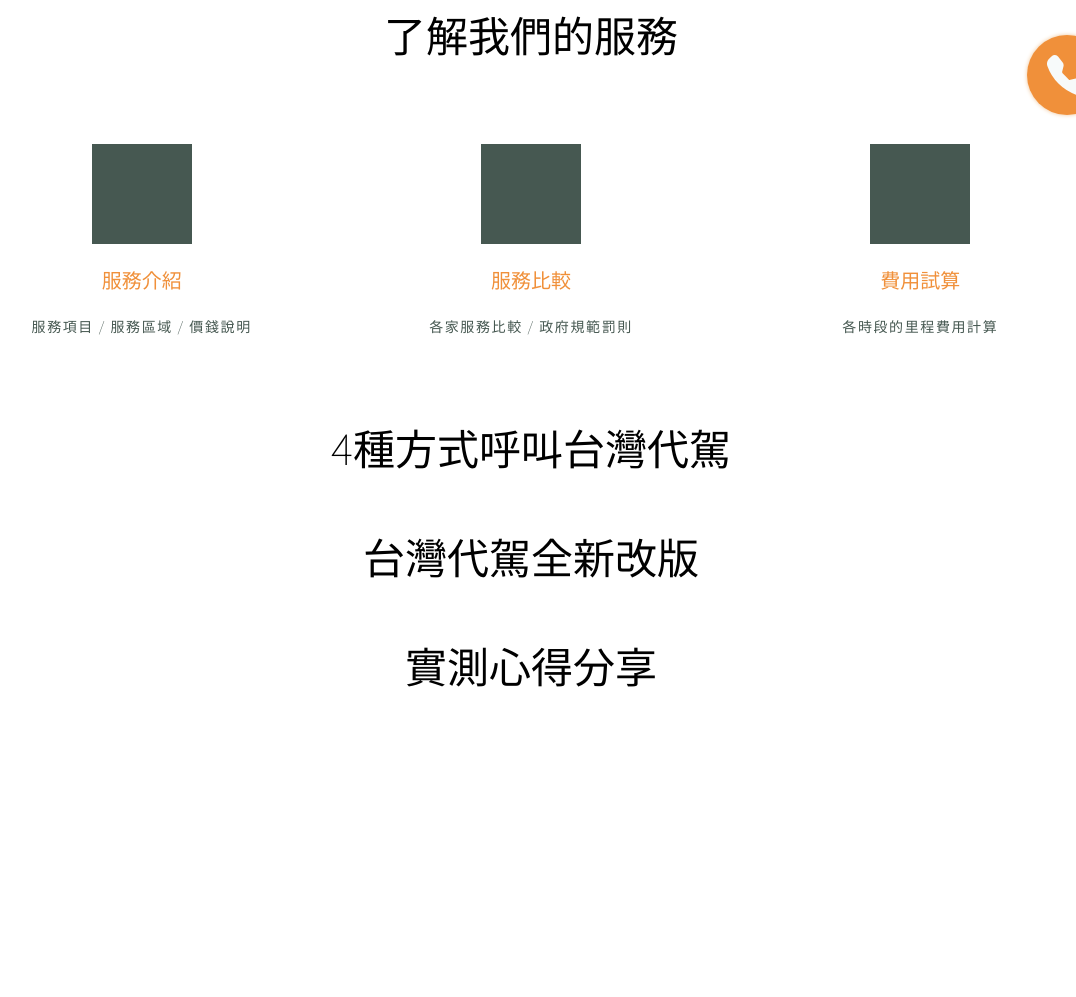
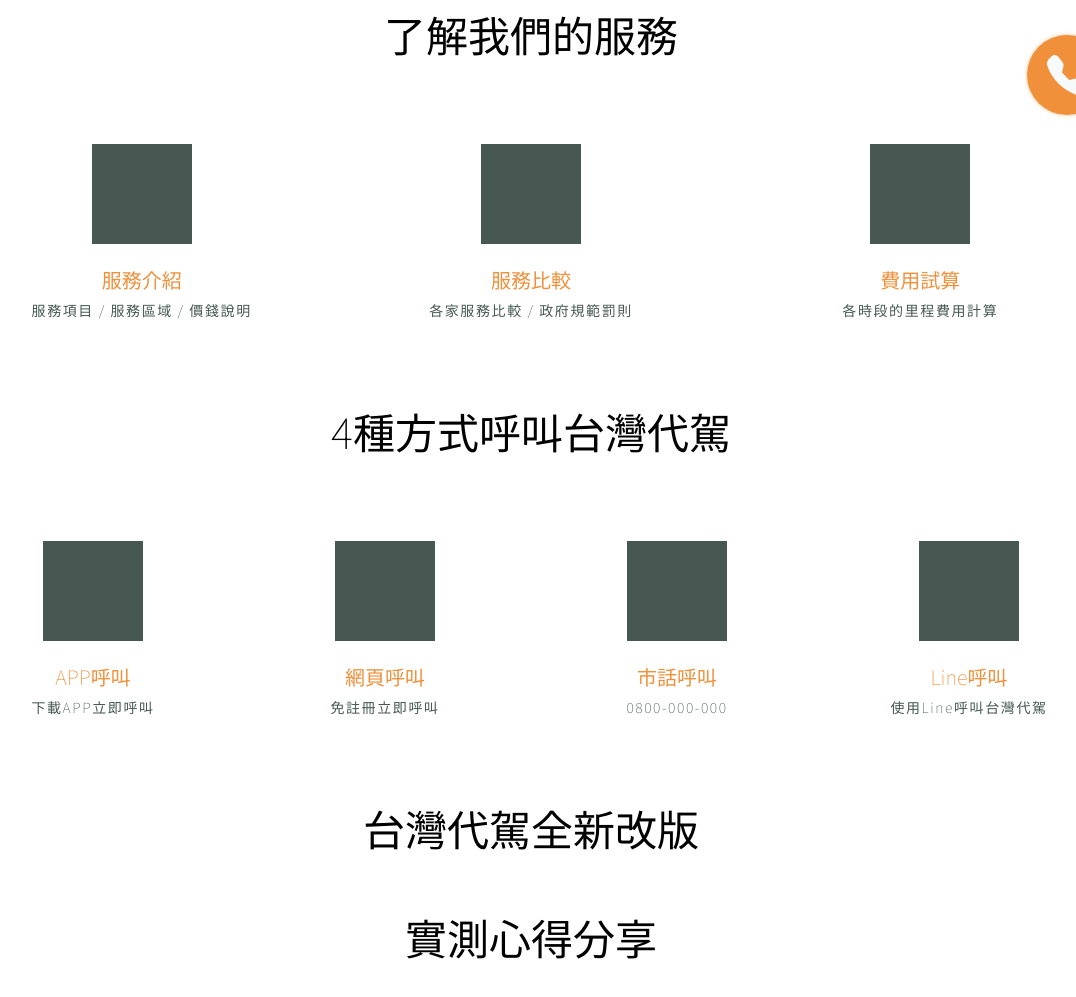
Before and after one commit to tzynwang/Challenge_CSS_pretend-I-work-for-these-companies, a plain HTML site: page index.html in a window 1280 px wide. Shown: the part 645-1642 px from the top of the page, without its empty margins (109-1185 px from the left). Before the commit the page ends 1388 px from the top, so only its background shows below. Drawn offline with Linux system fonts and the light colour scheme.

Commit message:
feat: how-to-call section style

```diff
--- a/index.html
+++ b/index.html
@@ -72,11 +72,27 @@
     <!-- how to call -->
     <section class="how-to-call">
       <h2 class="section__title">4種方式呼叫台灣代駕</h2>
-      <ul>
-        <li></li>
-        <li></li>
-        <li></li>
-        <li></li>
+      <ul class="how-to-call__list">
+        <li class="how-to-call__list__item">
+          <div class="how-to-call__list__item__icon"></div>
+          <span class="how-to-call__list__item--button-like">APP呼叫</span>
+          <p class="how-to-call__list__item--description">下載APP立即呼叫</p>
+        </li>
+        <li class="how-to-call__list__item">
+          <div class="how-to-call__list__item__icon"></div>
+          <span class="how-to-call__list__item--button-like">網頁呼叫</span>
+          <p class="how-to-call__list__item--description">免註冊立即呼叫</p>
+        </li>
+        <li class="how-to-call__list__item">
+          <div class="how-to-call__list__item__icon"></div>
+          <span class="how-to-call__list__item--button-like">市話呼叫</span>
+          <p class="how-to-call__list__item--description">0800-000-000</p>
+        </li>
+        <li class="how-to-call__list__item">
+          <div class="how-to-call__list__item__icon"></div>
+          <span class="how-to-call__list__item--button-like">Line呼叫</span>
+          <p class="how-to-call__list__item--description">使用Line呼叫台灣代駕</p>
+        </li>
       </ul>
     </section>
 
--- a/styles/main.scss
+++ b/styles/main.scss
@@ -195,7 +195,8 @@ main {
   @include container;
 }
 
-.introduction__list {
+.introduction__list,
+.how-to-call__list {
   width: 100%;
   display: flex;
   flex-direction: column;
@@ -203,7 +204,8 @@ main {
   font-size: 14px;
 }
 
-.introduction__list__item {
+.introduction__list__item,
+.how-to-call__list__item {
   display: flex;
   flex-direction: column;
   align-items: center;
@@ -215,11 +217,13 @@ main {
   transition: .4s;
 }
 
-.introduction__list__item+.introduction__list__item {
+.introduction__list__item+.introduction__list__item,
+.how-to-call__list__item+.how-to-call__list__item {
   margin-top: 1rem;
 }
 
-.introduction__list__item__icon {
+.introduction__list__item__icon,
+.how-to-call__list__item__icon {
   width: 100px;
   height: 100px;
   background-color: var(--dark);
@@ -227,17 +231,20 @@ main {
   transition: .2s;
 }
 
-.introduction__list__item:hover {
+.introduction__list__item:hover,
+.how-to-call__list__item:hover {
   transform: scale(1.025);
   box-shadow: 0 2px 8px var(--default);
   cursor: pointer;
 
-  .introduction__list__item__icon {
+  .introduction__list__item__icon,
+  .how-to-call__list__item__icon {
     transform: scale(1.1);
   }
 }
 
-.introduction__list__item--button-like {
+.introduction__list__item--button-like,
+.how-to-call__list__item--button-like {
   width: 200px;
   height: 40px;
   margin: 1rem auto;
@@ -250,7 +257,8 @@ main {
   line-height: 40px;
 }
 
-.introduction__list__item--description {
+.introduction__list__item--description,
+.how-to-call__list__item--description {
   letter-spacing: .1rem;
   color: var(--dark);
 }
@@ -283,29 +291,37 @@ main {
     font-size: 42px;
   }
 
-  .introduction__list {
+  .introduction__list,
+  .how-to-call__list {
     flex-direction: row;
     justify-content: space-between;
   }
 
-  .introduction__list__item {
+  .introduction__list__item,
+  .how-to-call__list__item {
     background-color: #fff;
     flex: 1;
   }
 
-  .introduction__list__item+.introduction__list__item {
+  .introduction__list__item+.introduction__list__item,
+  .how-to-call__list__item+.how-to-call__list__item {
     margin-top: 0;
     margin-left: 1rem;
   }
 
-  .introduction__list__item--button-like {
+  .introduction__list__item--button-like,
+  .how-to-call__list__item--button-like {
+    width: auto;
+    margin-bottom: 0;
+
     font-size: 1.25rem;
 
     background-color: transparent;
     color: var(--primary);
   }
 
-  .introduction__list__item:hover {
+  .introduction__list__item:hover,
+  .how-to-call__list__item:hover {
     background-color: var(--light);
   }
 }
```
Also changed, not shown: styles/main.css, 1 other file.
